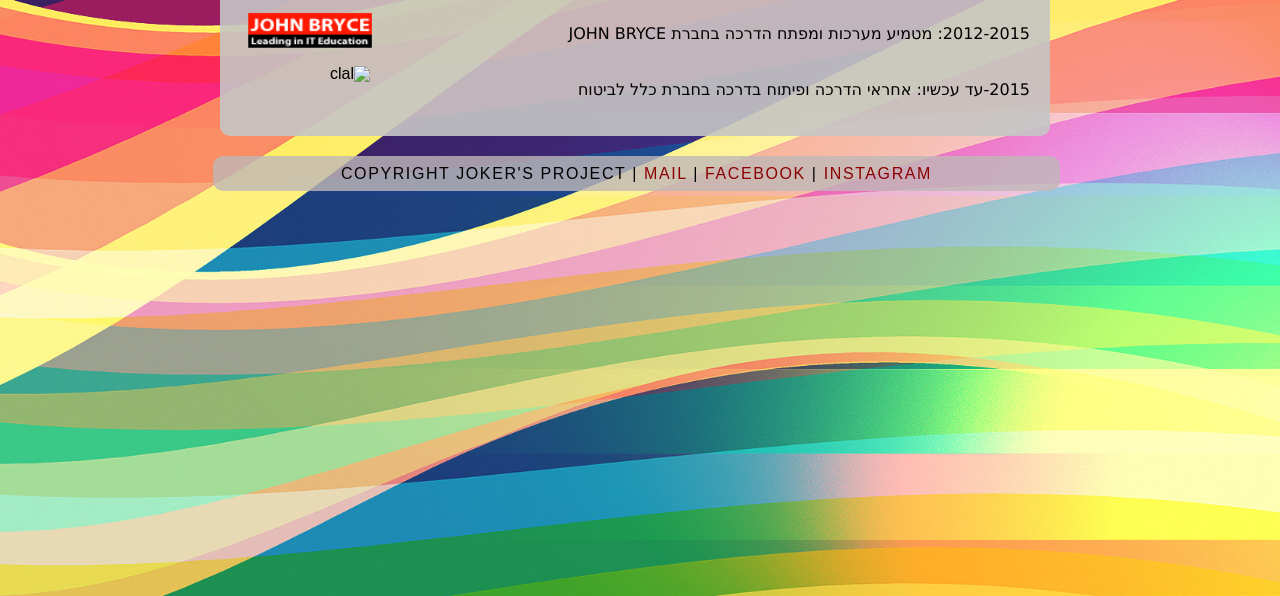
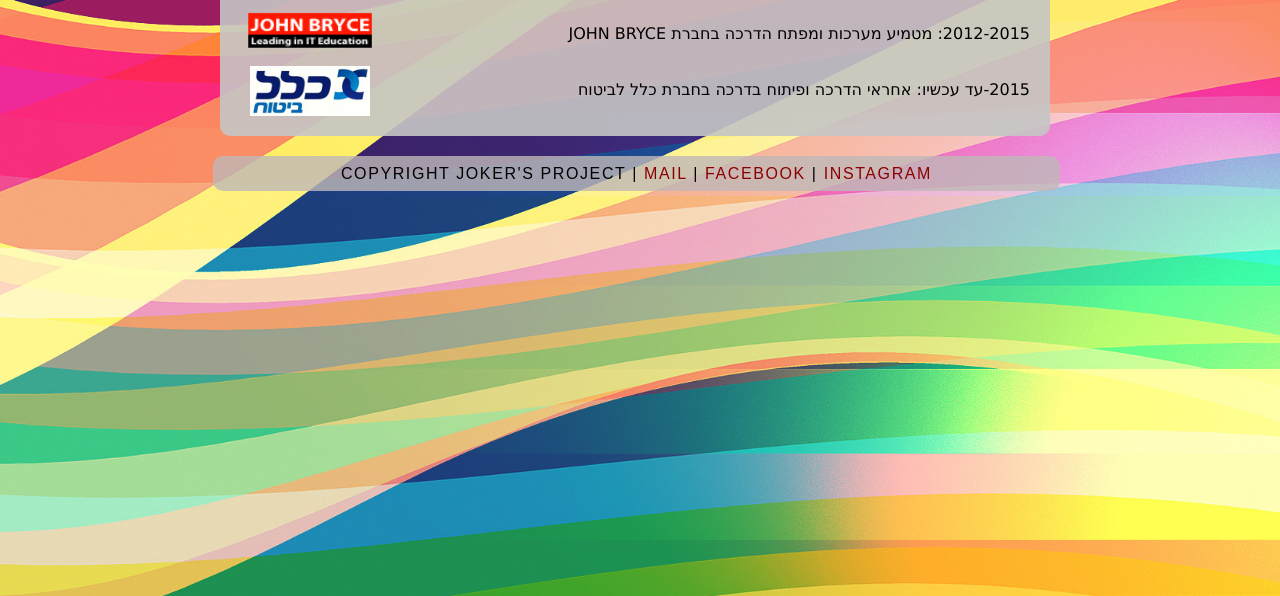
Before and after one commit to FimaEgorov/Joker, a plain HTML site: page work.html in a window 1280 px wide. Shown: the part 204-800 px from the top of the page. Drawn offline with Linux system fonts and the light colour scheme; the site is published under a folder, as on GitHub Pages, so addresses that start at the root find nothing.

Commit message:
Update work.html

```diff
--- a/work.html
+++ b/work.html
@@ -29,7 +29,7 @@
         <div class="page1">
             <h1>להלן מקומות עבודה בהם עבדתי עד עכשיו...</h1>
             <img id="johnbryce" src="images/johnbryce.png" width="140" height="120" alt="johnbryce" />
-            <img id="clal" src="/images/clal.jpg" width="120" height="50"   alt="clal" />
+            <img id="clal" src="images/clal.jpg" width="120" height="50"   alt="clal" />
          <ul class="working">
              <li>2012-2015: מטמיע מערכות ומפתח הדרכה בחברת JOHN BRYCE</li>
              <li>2015-עד עכשיו: אחראי הדרכה ופיתוח בדרכה בחברת כלל לביטוח</li>
```
